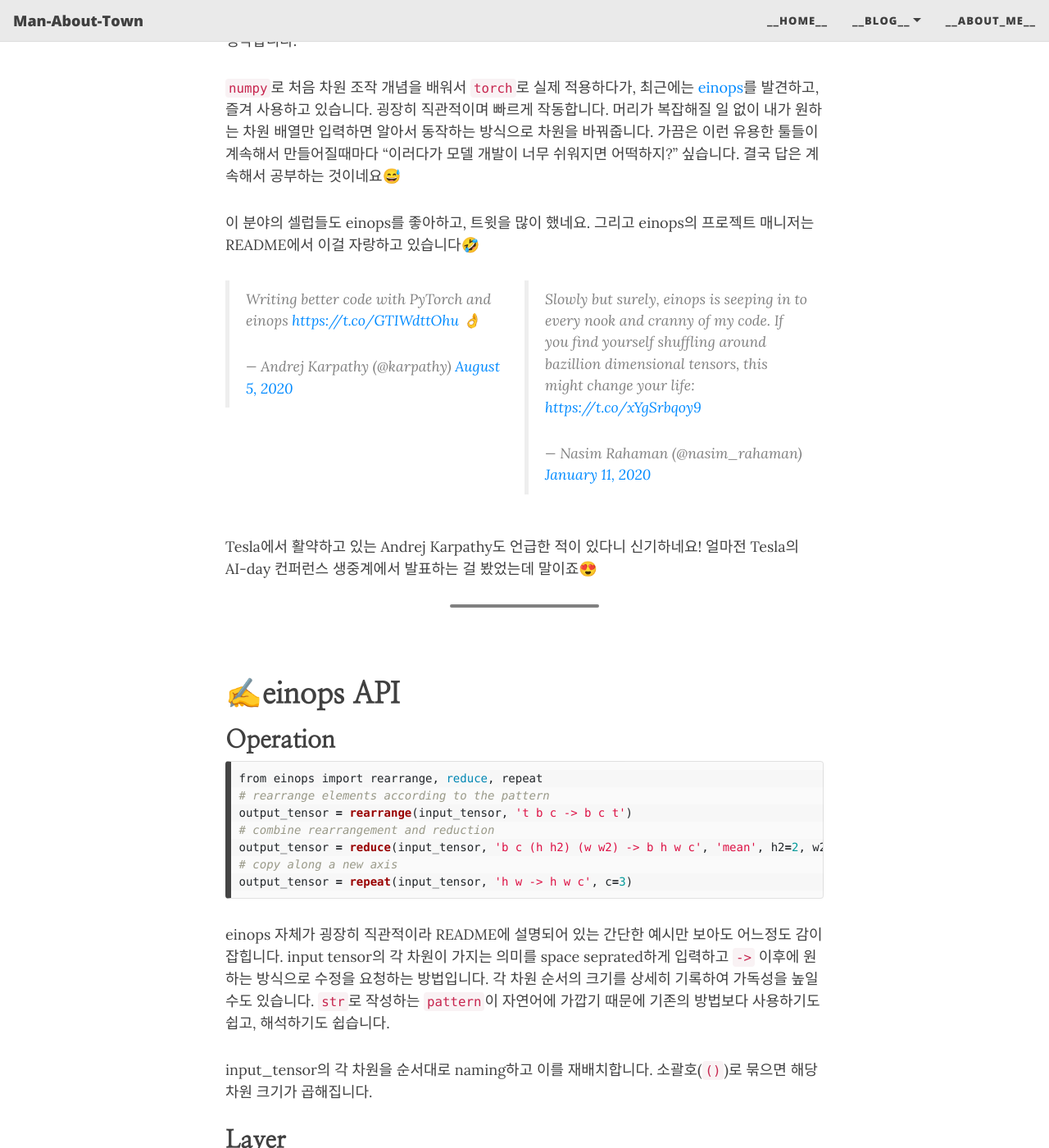
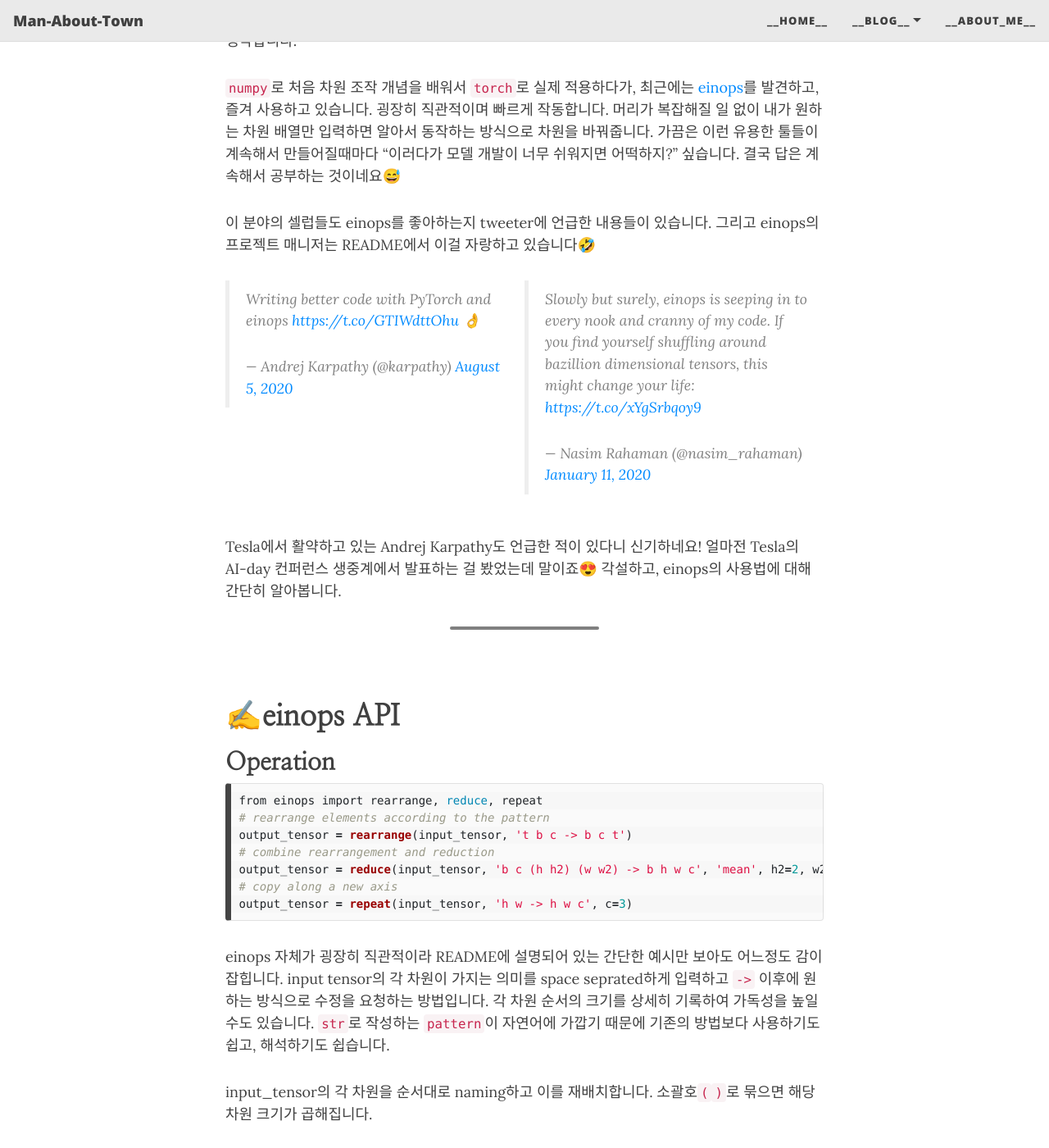
Before and after one commit to YongWookHa/yongwookha.github.io, a Jekyll site: the page built from collections/_MachineLearning/2021-10-15-einops-the-easiest-dimension-managing-lib.md, in a window 1280 px wide and 1400 px high, scrolled down 596 px. Shown: the whole window at 82% size. Built offline with Jekyll 4.4.1, drawn with Linux system fonts in a browser that asks for light colours; nearby versions of some CDN libraries; some web fonts are replaced; comment, search, counter and statistics services are not loaded; some of the changed text lies outside the part shown.

Commit message:
edit post

````diff
--- a/collections/_MachineLearning/2021-10-15-einops-the-easiest-dimension-managing-lib.md
+++ b/collections/_MachineLearning/2021-10-15-einops-the-easiest-dimension-managing-lib.md
@@ -11,7 +11,7 @@ Deep learning model implementation에서 제일 재미있고 어려운 부분이
 
 `numpy`로 처음 차원 조작 개념을 배워서 `torch`로 실제 적용하다가, 최근에는 [einops](https://github.com/arogozhnikov/einops)를 발견하고, 즐겨 사용하고 있습니다. 굉장히 직관적이며 빠르게 작동합니다. 머리가 복잡해질 일 없이 내가 원하는 차원 배열만 입력하면 알아서 동작하는 방식으로 차원을 바꿔줍니다. 가끔은 이런 유용한 툴들이 계속해서 만들어질때마다 "이러다가 모델 개발이 너무 쉬워지면 어떡하지?" 싶습니다. 결국 답은 계속해서 공부하는 것이네요😅
 
-이 분야의 셀럽들도 einops를 좋아하고, 트윗을 많이 했네요. 그리고 einops의 프로젝트 매니저는 README에서 이걸 자랑하고 있습니다🤣
+이 분야의 셀럽들도 einops를 좋아하는지 tweeter에 언급한 내용들이 있습니다. 그리고 einops의 프로젝트 매니저는 README에서 이걸 자랑하고 있습니다🤣
 
 <div style="display: table">
   <div style="float: left; width: 50%;">
@@ -23,6 +23,7 @@ Deep learning model implementation에서 제일 재미있고 어려운 부분이
 </div>
 
 Tesla에서 활약하고 있는 Andrej Karpathy도 언급한 적이 있다니 신기하네요! 얼마전 Tesla의 AI-day 컨퍼런스 생중계에서 발표하는 걸 봤었는데 말이죠😍
+각설하고, einops의 사용법에 대해 간단히 알아봅니다.
 
 ---
 <br/>
@@ -42,7 +43,7 @@ output_tensor = repeat(input_tensor, 'h w -> h w c', c=3)
 
 einops 자체가 굉장히 직관적이라 README에 설명되어 있는 간단한 예시만 보아도 어느정도 감이 잡힙니다. input tensor의 각 차원이 가지는 의미를 space seprated하게 입력하고 `->` 이후에 원하는 방식으로 수정을 요청하는 방법입니다. 각 차원 순서의 크기를 상세히 기록하여 가독성을 높일 수도 있습니다. `str`로 작성하는 `pattern`이 자연어에 가깝기 때문에 기존의 방법보다 사용하기도 쉽고, 해석하기도 쉽습니다.
 
-input_tensor의 각 차원을 순서대로 naming하고 이를 재배치합니다. 소괄호(`()`)로 묶으면 해당 차원 크기가 곱해집니다.
+input_tensor의 각 차원을 순서대로 naming하고 이를 재배치합니다. 소괄호`(``)`로 묶으면 해당 차원 크기가 곱해집니다.
 
 ## Layer
 
@@ -82,4 +83,4 @@ model = Sequential(
 )
 ```
 
-굳이 억지로 모든 operator를 대체할 필요는 없지만, 적재적소에 사용하면 참 좋을 것 같습니다🤟
+굳이 억지로 모든 operator를 대체할 필요는 없지만, 적재적소에 잘 사용하면 여러모로 효율적일 것 같습니다🤟
````
